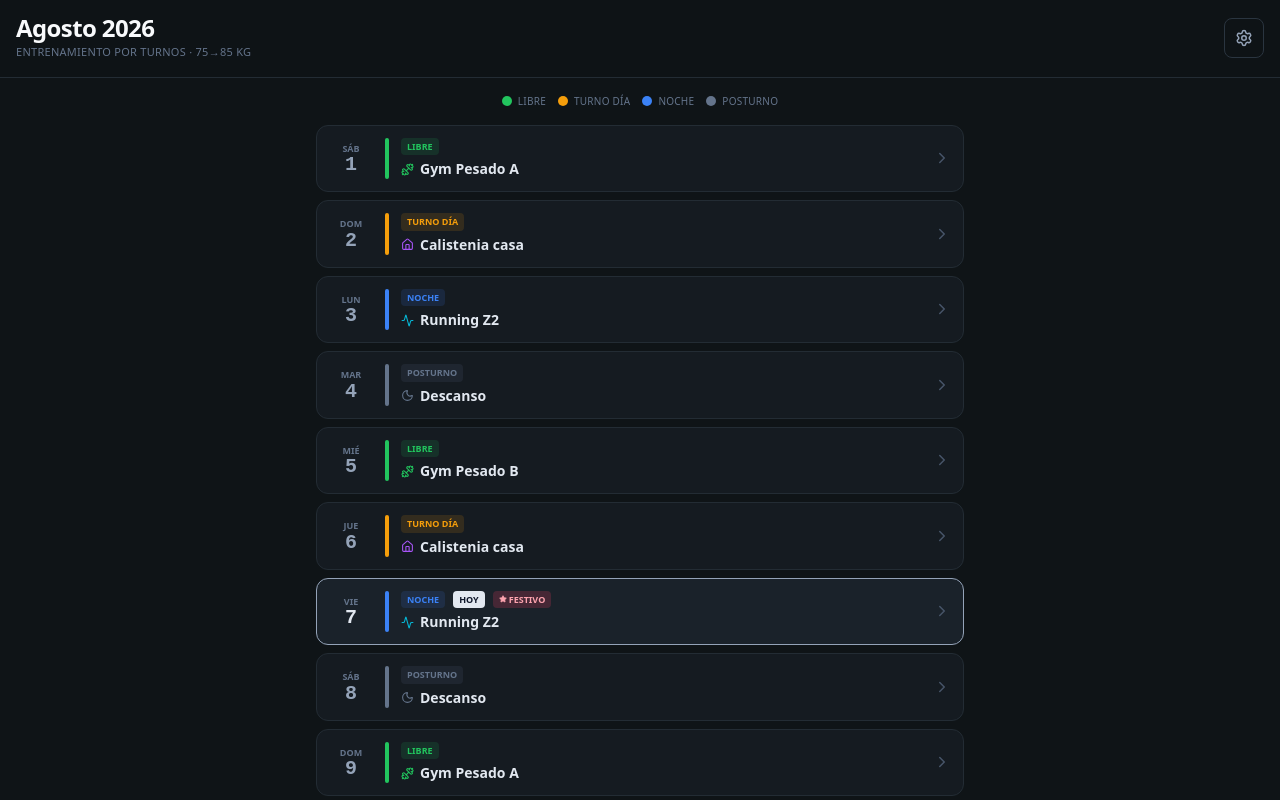
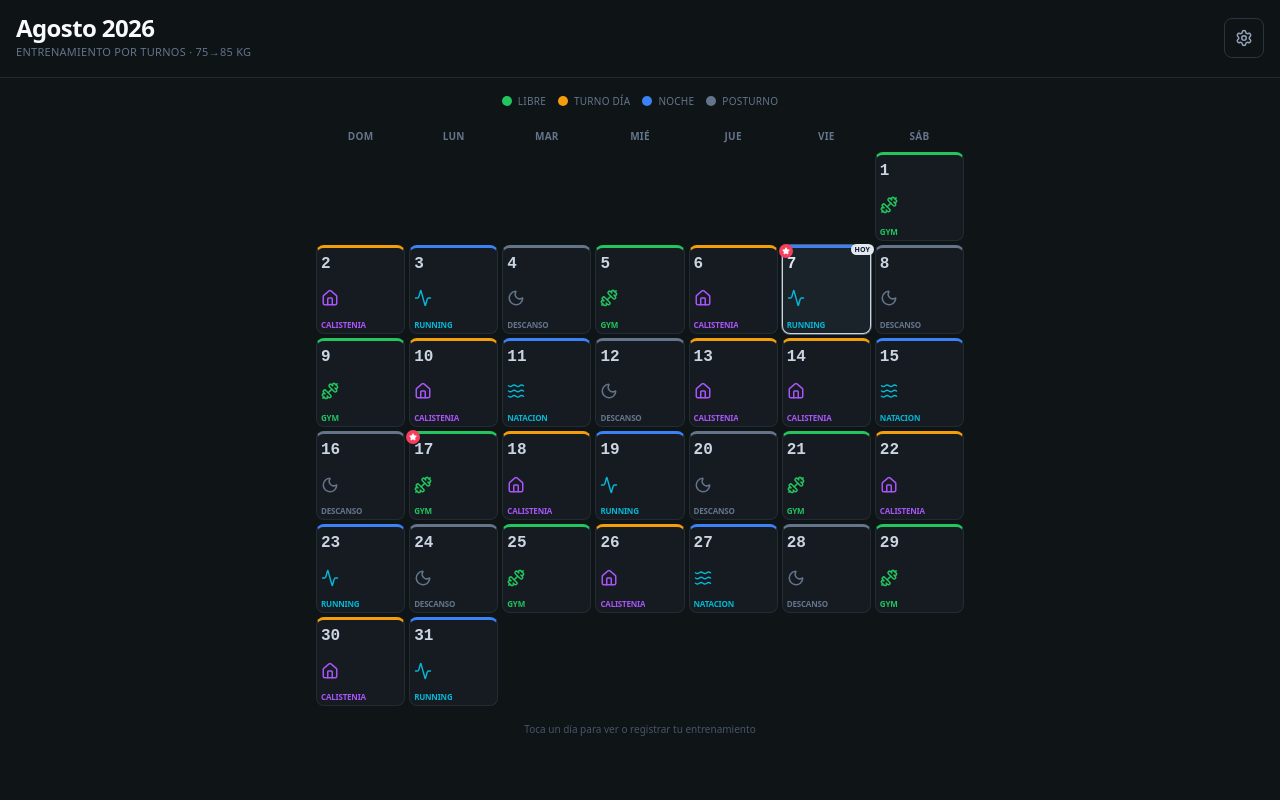
Before and after one commit to sebaschacu/plan-internado, a React (Vite) app: page / in a window 1280 px wide. Shown: the top 800 px of the page. Built offline with nearby package versions, Linux system fonts and the light colour scheme; the HTML template or start-up script is replaced by a standard one.

Commit message:
Update App.jsx

```diff
--- a/src/App.jsx
+++ b/src/App.jsx
@@ -4,7 +4,7 @@ import {
   Timer, Trophy, RotateCcw, ChevronLeft, ChevronRight, X, Backpack,
   Settings, ArrowLeft, Zap, Activity, Circle, Star, AlertTriangle
 } from 'lucide-react';
-import { TURNO_INFO, SESION_INFO, SESIONES, CALENDARIO_DEFAULT, MES_INFO } from './data.js';
+import { TURNO_INFO, SESION_INFO, SESIONES, CALENDARIO_DEFAULT, MES_INFO, DIAS_SEMANA } from './data.js';
 
 // ═══════════════ HELPERS ═══════════════
 const debounce = (fn, ms) => { let t; return (...a) => { clearTimeout(t); t = setTimeout(() => fn(...a), ms); }; };
@@ -374,9 +374,9 @@ const CalendarView = ({ calendario, progress, onOpenDay, onEditDay, editMode, se
         )}
       </header>
 
-      <main className="px-3 py-4 max-w-2xl mx-auto pb-24">
-        {/* Leyenda */}
-        <div className="flex items-center gap-3 justify-center mb-4 flex-wrap">
+      <main className="px-2 py-4 max-w-2xl mx-auto pb-24">
+        {/* Leyenda de turnos */}
+        <div className="flex items-center gap-3 justify-center mb-4 flex-wrap px-2">
           {Object.entries(TURNO_INFO).map(([k, v]) => (
             <div key={k} className="flex items-center gap-1.5">
               <div className="w-2.5 h-2.5 rounded-full" style={{ background: v.color }} />
@@ -385,8 +385,23 @@ const CalendarView = ({ calendario, progress, onOpenDay, onEditDay, editMode, se
           ))}
         </div>
 
-        {/* Grid de dias */}
-        <div className="space-y-2">
+        {/* Cabecera de días de la semana */}
+        <div className="grid grid-cols-7 gap-1 mb-1 px-1">
+          {DIAS_SEMANA.map((d, i) => (
+            <div key={i} className="text-center text-[9px] sm:text-[10px] font-bold uppercase tracking-wide text-slate-500 py-1">
+              {d}
+            </div>
+          ))}
+        </div>
+
+        {/* Cuadrícula del calendario */}
+        <div className="grid grid-cols-7 gap-1 px-1">
+          {/* Celdas vacías antes del día 1 */}
+          {Array.from({ length: MES_INFO.primerDiaSemana }).map((_, i) => (
+            <div key={`empty-${i}`} className="aspect-square" />
+          ))}
+
+          {/* Días del mes */}
           {calendario.map(d => {
             const turno = TURNO_INFO[d.turno];
             const ses = SESION_INFO[d.sesion];
@@ -395,42 +410,50 @@ const CalendarView = ({ calendario, progress, onOpenDay, onEditDay, editMode, se
             return (
               <button key={d.dia}
                 onClick={() => editMode ? onEditDay(d) : onOpenDay(d)}
-                className={`w-full flex items-center gap-3 p-3 rounded-xl border transition-all text-left ${isToday ? 'border-slate-400 bg-[#1a222a]' : 'border-[#232c34] bg-[#151b21]'}`}>
-                {/* Fecha */}
-                <div className="flex flex-col items-center justify-center w-11 flex-shrink-0">
-                  <div className="text-[9px] uppercase text-slate-500 font-bold">{d.sem}</div>
-                  <div className="text-xl font-bold leading-none" style={{ fontFamily: 'ui-monospace, monospace', color: isToday ? '#e2e8f0' : '#94a3b8' }}>{d.dia}</div>
+                className={`relative aspect-square rounded-lg border p-1 flex flex-col transition-all ${
+                  isToday ? 'border-slate-300 bg-[#1a222a] ring-1 ring-slate-400/50' : 'border-[#232c34] bg-[#151b21] active:bg-[#1a222a]'
+                }`}
+                style={{ borderTopColor: turno.color, borderTopWidth: '3px' }}>
+
+                {/* Número del día */}
+                <div className="flex items-start justify-between leading-none">
+                  <span className="text-sm sm:text-base font-bold" style={{ fontFamily: 'ui-monospace, monospace', color: isToday ? '#e2e8f0' : '#cbd5e1' }}>
+                    {d.dia}
+                  </span>
+                  {/* Indicador de estado (esquina) */}
+                  {!editMode && comp === 'full' && <CheckCircle2 size={12} className="text-emerald-400 flex-shrink-0" />}
+                  {!editMode && comp === 'partial' && <Circle size={11} className="text-amber-400 flex-shrink-0" fill="#f59e0b" fillOpacity={0.4} />}
+                  {editMode && <Settings size={11} className="text-slate-500 flex-shrink-0" />}
                 </div>
-                {/* Barra de turno */}
-                <div className="w-1 self-stretch rounded-full flex-shrink-0" style={{ background: turno.color }} />
-                {/* Info */}
-                <div className="flex-1 min-w-0">
-                  <div className="flex items-center gap-2 flex-wrap">
-                    <span className="text-[9px] font-bold uppercase px-1.5 py-0.5 rounded" style={{ background: turno.color + '22', color: turno.color }}>{turno.label}</span>
-                    {isToday && <span className="text-[9px] font-bold uppercase px-1.5 py-0.5 rounded bg-slate-200 text-slate-900">Hoy</span>}
-                    {d.festivo && <span className="text-[9px] font-bold uppercase px-1.5 py-0.5 rounded bg-rose-500/20 text-rose-300 flex items-center gap-0.5"><Star size={8} fill="currentColor" />Festivo</span>}
-                  </div>
-                  <div className="flex items-center gap-1.5 mt-1">
-                    <IconFor name={ses.icon} size={13} color={ses.color} />
-                    <span className="text-sm font-bold text-slate-200 truncate">{ses.label}</span>
-                  </div>
+
+                {/* Ícono de sesión (centro) */}
+                <div className="flex-1 flex items-center justify-center">
+                  <IconFor name={ses.icon} size={18} color={ses.color} />
                 </div>
-                {/* Estado */}
-                <div className="flex-shrink-0">
-                  {editMode ? (
-                    <Settings size={16} className="text-slate-600" />
-                  ) : comp === 'full' ? (
-                    <CheckCircle2 size={20} className="text-emerald-400" />
-                  ) : comp === 'partial' ? (
-                    <Circle size={20} className="text-amber-400" fill="#f59e0b" fillOpacity={0.3} />
-                  ) : (
-                    <ChevronRight size={18} className="text-slate-600" />
-                  )}
+
+                {/* Etiqueta de sesión (abajo) */}
+                <div className="text-[7px] sm:text-[8px] font-bold uppercase tracking-tight text-center leading-none truncate" style={{ color: ses.color }}>
+                  {ses.label.split(' ')[0]}
                 </div>
+
+                {/* Marcadores de esquina: hoy y festivo */}
+                {isToday && (
+                  <span className="absolute -top-1 -right-1 text-[7px] font-bold uppercase px-1 py-0.5 rounded-full bg-slate-200 text-slate-900 leading-none">Hoy</span>
+                )}
+                {d.festivo && (
+                  <span className="absolute -top-1 -left-1 w-3.5 h-3.5 rounded-full bg-rose-500 flex items-center justify-center">
+                    <Star size={8} className="text-white" fill="currentColor" />
+                  </span>
+                )}
               </button>
             );
           })}
         </div>
+
+        {/* Nota inferior */}
+        <p className="text-center text-[10px] text-slate-600 mt-4 px-4">
+          Toca un día para ver o registrar tu entrenamiento{editMode ? '' : ''}
+        </p>
       </main>
     </div>
   );
```
